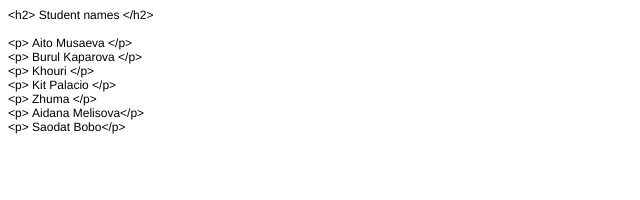
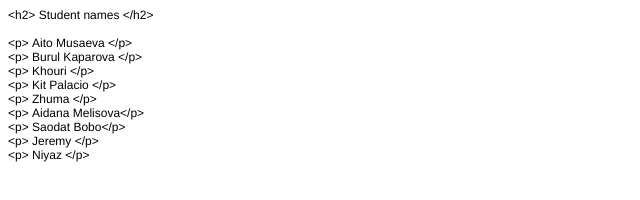
Before and after one commit to Aito683/MyProject, a plain HTML site: page index.html in a window 1280 px wide. Shown: the whole page, without its empty margins (0-640 px from the left). Drawn offline with Linux system fonts and the light colour scheme.

Commit message:
Added two more students

```diff
--- a/index.html
+++ b/index.html
@@ -22,6 +22,8 @@
 <p class="p1"><span class="s1">&lt;p&gt; Zhuma &lt;/p&gt;</span></p>
 <p class="p1"><span class="s1">&lt;p&gt; Aidana Melisova&lt;/p&gt;</span></p>
 <p class="p1"><span class="s1">&lt;p&gt; Saodat Bobo&lt;/p&gt;</span></p>
+<p class="p1"><span class="s1">&lt;p&gt; Jeremy &lt;/p&gt;</span></p>
+<p class="p1"><span class="s1">&lt;p&gt; Niyaz &lt;/p&gt;</span></p>
 <p class="p2"><span class="s1"></span><br></p>
 </body>
 </html>
```
